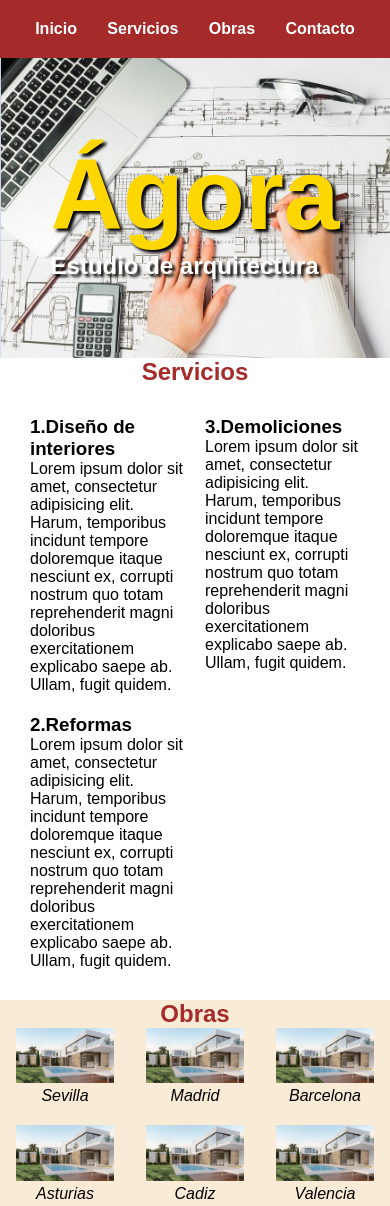
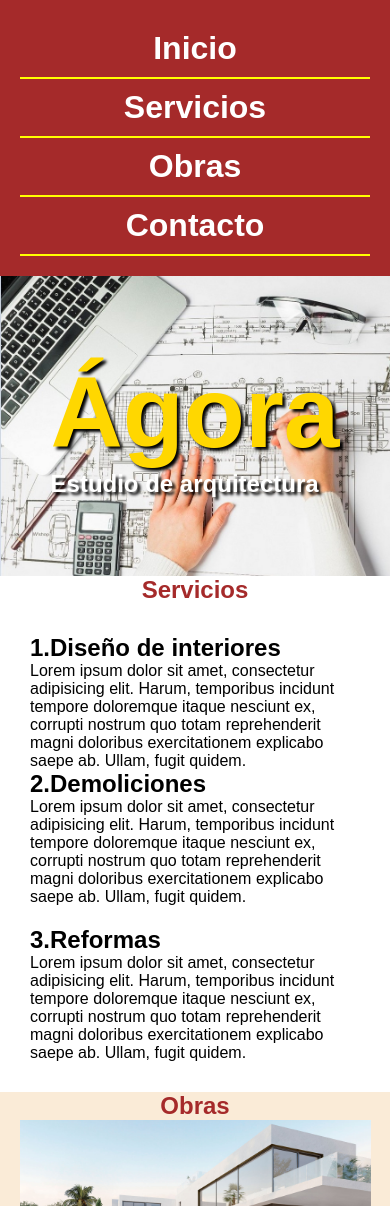
Before and after one commit to samuelpg21/htmls, a plain HTML site: page agora/index.html in a window 390 px wide. Shown: the top 1206 px of the page. Drawn offline with Linux system fonts and the light colour scheme.

Commit message:
Add files via upload

```diff
--- a/agora/index.html
+++ b/agora/index.html
@@ -25,18 +25,17 @@
     <section id="servicios">
         <h1 class="titulo">Servicios</h1>
         <div id="contenedor-servicios">
-            <article>
+            <div id="izquierda">
                 <h1>1.Diseño de interiores</h1>
                 <p>Lorem ipsum dolor sit amet, consectetur adipisicing elit. Harum, temporibus incidunt tempore doloremque itaque nesciunt ex, corrupti nostrum quo totam reprehenderit magni doloribus exercitationem explicabo saepe ab. Ullam, fugit quidem.</p>
-            </article>
-            <article>
-                <h1>3.Demoliciones</h1>
+
+                <h1>2.Demoliciones</h1>
                 <p>Lorem ipsum dolor sit amet, consectetur adipisicing elit. Harum, temporibus incidunt tempore doloremque itaque nesciunt ex, corrupti nostrum quo totam reprehenderit magni doloribus exercitationem explicabo saepe ab. Ullam, fugit quidem.</p>
-            </article>
-            <article>
-                <h1>2.Reformas</h1>
+            </div>
+            <div id="derecha">
+                <h1>3.Reformas</h1>
                 <p>Lorem ipsum dolor sit amet, consectetur adipisicing elit. Harum, temporibus incidunt tempore doloremque itaque nesciunt ex, corrupti nostrum quo totam reprehenderit magni doloribus exercitationem explicabo saepe ab. Ullam, fugit quidem.</p>
-            </article>
+            </div>
         </div>
     </section>
     <section id="obras">
--- a/agora/style.css
+++ b/agora/style.css
@@ -10,6 +10,7 @@ nav{
     position: sticky;
     justify-content: space-around;
     padding: 20px;
+    top: 0;
 }
 nav a{
     text-decoration: none;
@@ -48,9 +49,13 @@ header h2{
     padding: 20px;
     flex-wrap: wrap;
 }
-#contenedor-servicios article{
+#izquierda{
     padding: 10px;
     width: 50%;
+}
+#derecha{
+    width: 50%;
+    padding: 10px;
 }
 
 #obras{
@@ -95,8 +100,44 @@ footer h2{
 }
 footer #columna{
     width: 30%;
+    text-align: center;
 }
 footer p{
     font-size: 1em;
     text-align: center;
 }
+
+@media (max-width: 600px){
+    #contenedor-servicios{
+        display: block;
+    }
+    #izquierda, #derecha {
+        width: 100%;
+    }
+    #contenedor-obras {
+        display: block;
+    }
+    .obra {
+        width: 100%;
+    }
+
+    footer{
+        display: block;
+    }
+    footer #columna{
+        width: 100%;
+    }
+
+    nav{
+        position: static;
+        display: block;
+    }
+    nav a{
+        display: block;
+        text-align: center;
+        font-size: 2em;
+        padding: 10px;
+        border-bottom: 2px solid yellow;
+    }
+
+}
```
